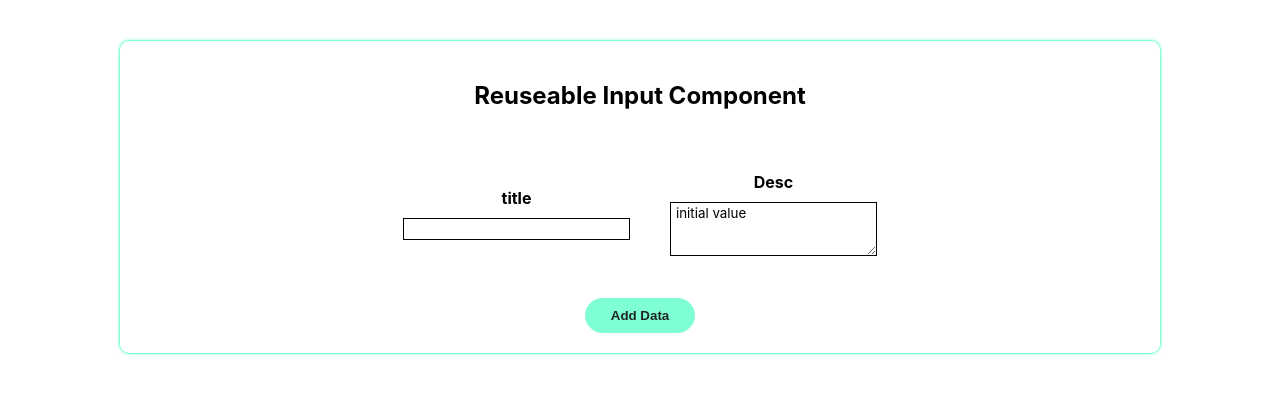
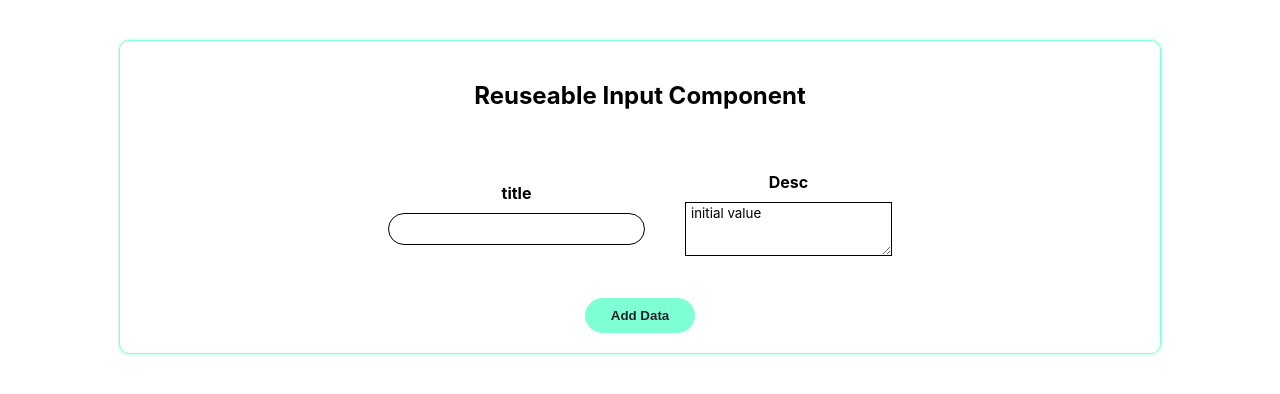
Before and after one commit to developersmatrix/react-components, a React (Create React App) app: page / in a window 1280 px wide. Shown: the top 394 px of the page. Built offline with nearby package versions, Linux system fonts and the light colour scheme.

Commit message:
checking

```diff
--- a/src/Components/Form/Form.js
+++ b/src/Components/Form/Form.js
@@ -32,6 +32,7 @@ const Form = () => {
       <h2 className={styles["form-heading"]}>Reuseable Input Component</h2>
       <div className={styles["input-container"]}>
         <Input
+          className={styles["input-out"]}
           type="number"
           id="title"
           label="title"
@@ -41,6 +42,7 @@ const Form = () => {
           onInput={inputHandler}
         />
         <Input
+          // className={styles["input-out"]}
           id="desc"
           label="Desc"
           element="textarea"
--- a/src/Components/Form/Form.module.css
+++ b/src/Components/Form/Form.module.css
@@ -18,3 +18,9 @@
   align-items: center;
   flex-wrap: wrap;
 }
+
+.input-out input,
+.input-out textarea {
+  padding: 0.7rem 2rem;
+  border-radius: 10rem;
+}
```
